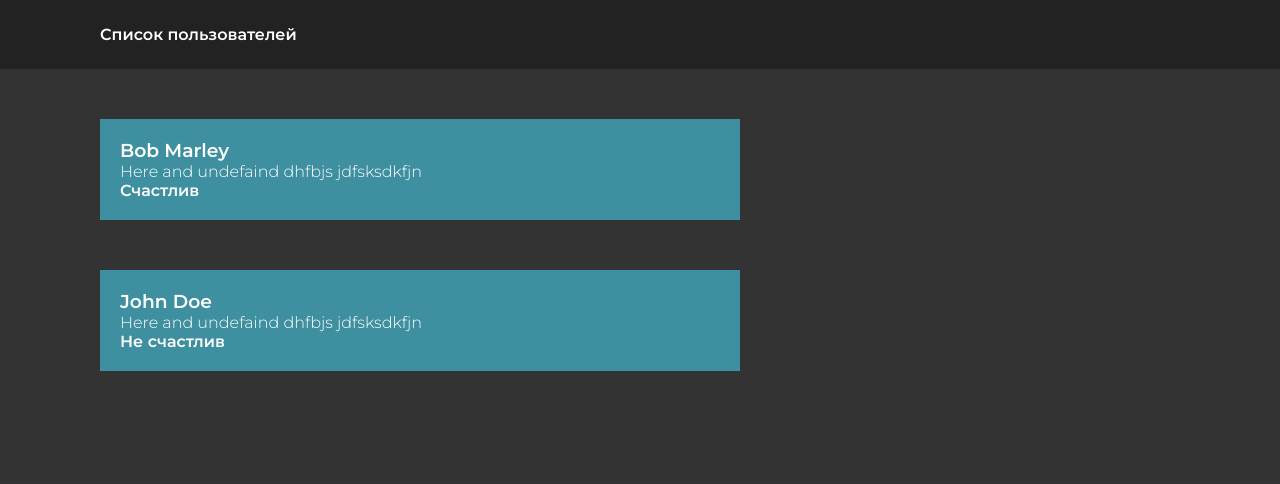
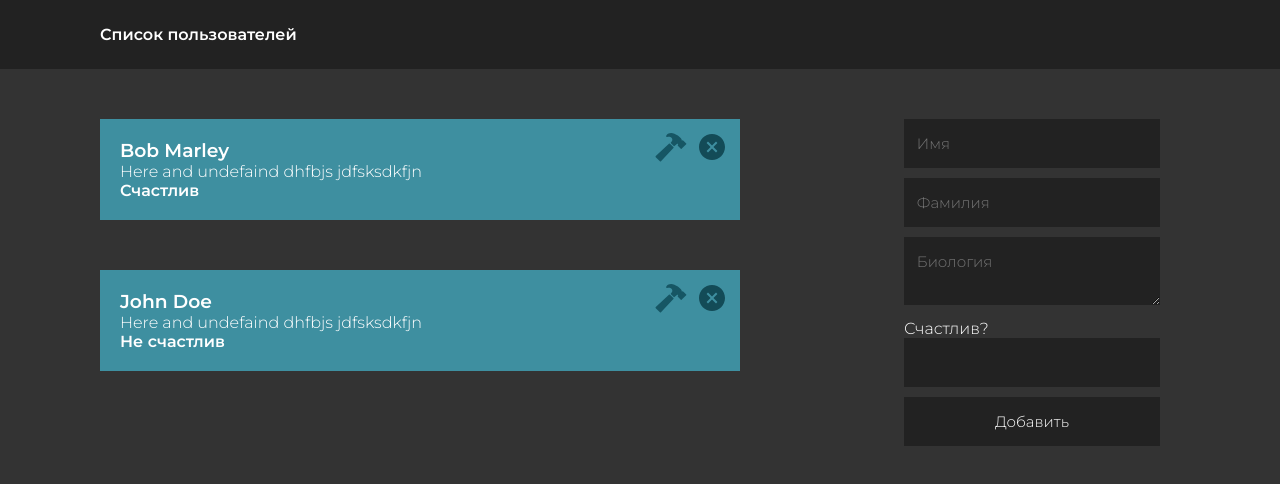
Before and after one commit to yakovlavrinov/fear-me, a React (Create React App) app: page / in a window 1280 px wide. Shown: the top 484 px of the page. Built offline with nearby package versions, Linux system fonts and the light colour scheme.

Commit message:
add form user

```diff
--- a/package.json
+++ b/package.json
@@ -8,6 +8,7 @@
     "@testing-library/user-event": "^13.5.0",
     "react": "^18.2.0",
     "react-dom": "^18.2.0",
+    "react-icons": "^4.12.0",
     "react-scripts": "5.0.1",
     "web-vitals": "^2.1.4"
   },
--- a/src/App.js
+++ b/src/App.js
@@ -1,3 +1,4 @@
+import AddUser from "./components/AddUser";
 import Headers from "./components/Headers";
 import Users from "./components/Users";
 
@@ -8,7 +9,9 @@ function App() {
       <main>
         <Users />
       </main>
-      <aside></aside>
+      <aside>
+        <AddUser />
+      </aside>
     </div>
   );
 }
--- /dev/null
+++ b/src/components/AddUser.js
@@ -0,0 +1,18 @@
+import React, { Component } from "react";
+
+class AddUser extends Component {
+  render() {
+    return (
+      <form>
+        <input placeholder="Имя" />
+        <input placeholder="Фамилия" />
+        <textarea placeholder="Биология"></textarea>
+        <label htmlFor="isHappy">Счастлив?</label>
+        <input type="chackbox" id="isHappy" />
+        <button type="button">Добавить</button>
+      </form>
+    );
+  }
+}
+
+export default AddUser;
--- a/src/components/User.js
+++ b/src/components/User.js
@@ -1,10 +1,13 @@
 import React, { Component } from "react";
+import { IoCloseCircleSharp, IoHammerSharp } from "react-icons/io5";
 
 class User extends Component {
   user = this.props.user;
   render() {
     return (
       <div className="user">
+        <IoCloseCircleSharp className="delet-icon" />
+        <IoHammerSharp className="edit-icon" />
         <h3>
           {this.user.firstname} {this.user.lastname}
         </h3>
```
Also changed, not shown: 1 other file (tests, documents, lock files or other folders).
